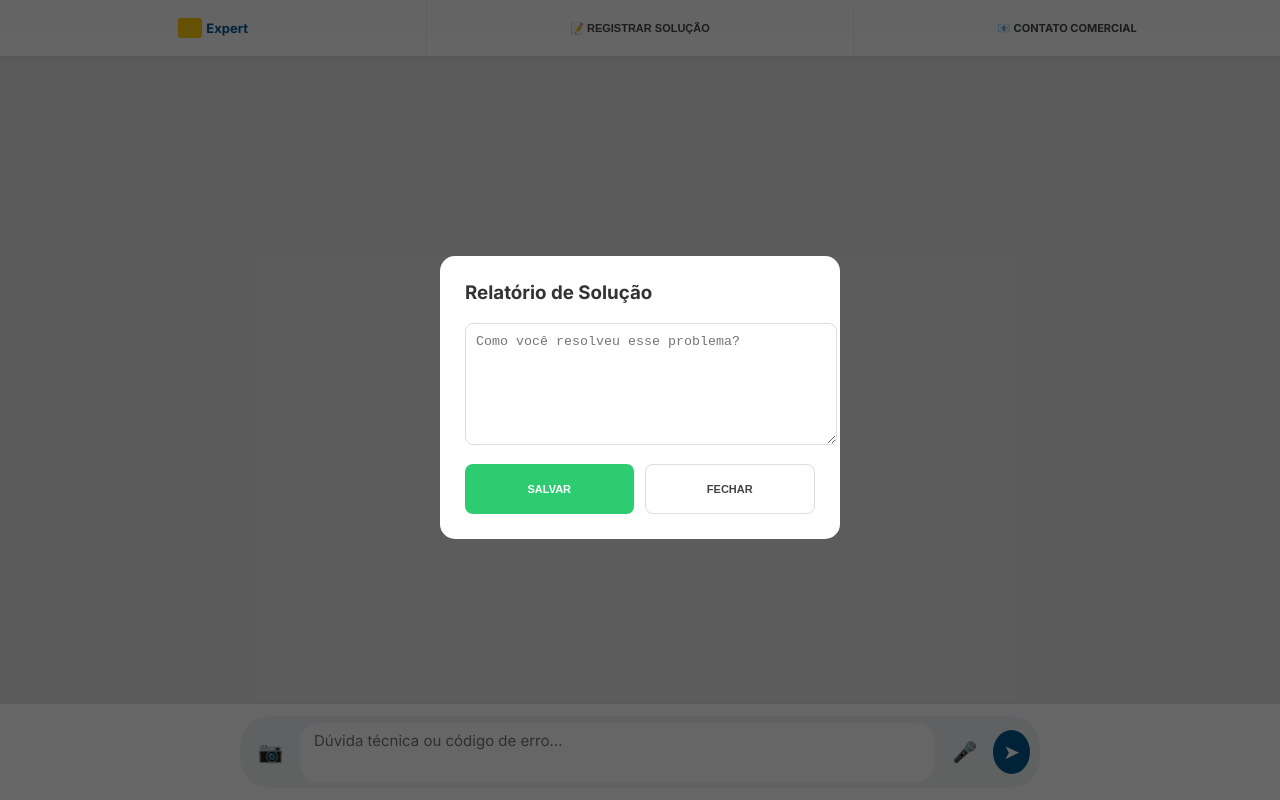
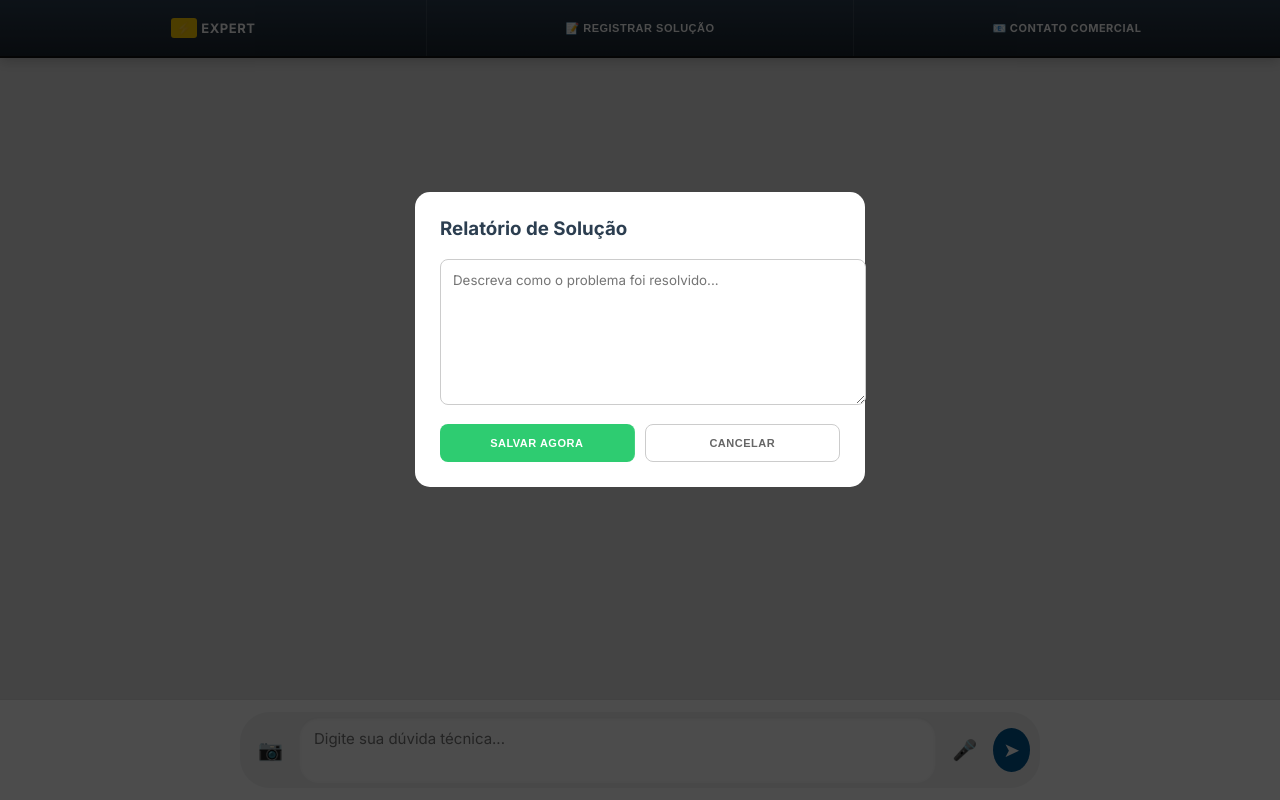
Before and after one commit to Rajudi59/EletroExpert-AI, a website: page frontend/index.html in a window 1280 px wide. Both pictures are taken after a click on the button "📝 REGISTRAR SOLUÇÃO". Drawn offline with Linux system fonts and the light colour scheme.

Commit message:
Layout industrial: Regua grafite e letras brancas

```diff
--- a/frontend/index.html
+++ b/frontend/index.html
@@ -20,7 +20,8 @@
             --cinza-bg: #e5e5e5;
             --cinza-input: #f1f3f4;
             --vermelho-fosco: #b84a4a;
-            --cinza-regua: #f8f9fa; /* Cinza bem claro para o início do degradê */
+            --grafite-escuro: #2c3e50; /* Cinza escuro industrial */
+            --grafite-medio: #455a64;
         }
 
         body {
@@ -29,49 +30,53 @@
             display: flex; flex-direction: column; min-height: 100vh;
         }
 
-        /* RÉGUA SUPERIOR - DEGRADÊ CINZA CLARO PARA BRANCO */
+        /* RÉGUA SUPERIOR - DEGRADÊ ESCURO PROFISSIONAL */
         .navbar {
             position: fixed; top: 0; left: 0; width: 100%;
-            background: linear-gradient(to bottom, var(--cinza-regua) 0%, #ffffff 100%);
+            background: linear-gradient(to bottom, var(--grafite-escuro) 0%, #1a252f 100%);
             display: flex;
-            box-shadow: 0 2px 10px rgba(0,0,0,0.08); z-index: 1000;
-            border-bottom: 1px solid #ddd;
+            box-shadow: 0 3px 12px rgba(0,0,0,0.2); z-index: 1000;
+            border-bottom: 2px solid #111;
         }
 
         .nav-item {
             flex: 1; display: flex; align-items: center; justify-content: center;
             padding: 18px 5px; text-decoration: none; font-size: 11px; font-weight: 700;
-            color: #444; cursor: pointer; text-align: center;
+            color: #ffffff; /* Letras em branco para destaque */
+            cursor: pointer; text-align: center;
             background: transparent; border: none; outline: none;
-            transition: background 0.2s;
+            transition: background 0.3s;
+            text-transform: uppercase; /* Dá um tom mais sério */
+            letter-spacing: 0.5px;
         }
 
         .nav-item:not(:last-child) {
-            border-right: 1px solid #eee;
+            border-right: 1px solid rgba(255, 255, 255, 0.1);
         }
 
-        .nav-item:hover { background: rgba(0, 0, 0, 0.03); }
+        .nav-item:hover { background: rgba(255, 255, 255, 0.1); }
 
-        .logo-item { color: var(--azul-link); font-size: 13px; }
-        .logo-item span { background: #ffcc00; color: #000; padding: 2px 4px; border-radius: 3px; margin-right: 4px; }
+        /* LOGOTIPO MANTÉM O DESTAQUE ORIGINAL */
+        .logo-item { font-size: 13px; color: #fff !important; }
+        .logo-item span { background: #ffcc00; color: #000; padding: 2px 5px; border-radius: 3px; margin-right: 4px; font-weight: 800; }
 
         /* ÁREA CENTRAL */
         .main-container {
             flex: 1; width: 100%; max-width: 800px;
-            margin: 90px auto 140px; padding: 0 15px; box-sizing: border-box;
+            margin: 95px auto 140px; padding: 0 15px; box-sizing: border-box;
         }
 
         .container-res {
             background: #fff; border-radius: 12px; padding: 20px;
-            box-shadow: 0 4px 15px rgba(0,0,0,0.05); display: none;
+            box-shadow: 0 4px 15px rgba(0,0,0,0.1); display: none;
         }
 
-        /* VERMELHO FOSCO PARA SEGURANÇA E OBSERVAÇÕES */
+        /* VERMELHO FOSCO TÉCNICO */
         .alerta-seguranca, .obs-importante {
             background: #fff4f4;
             border-left: 5px solid var(--vermelho-fosco);
             padding: 15px; font-size: 13px; color: var(--vermelho-fosco);
-            margin-bottom: 15px; border-radius: 4px; line-height: 1.5; font-weight: 500;
+            margin-bottom: 15px; border-radius: 4px; line-height: 1.5; font-weight: 600;
         }
 
         /* BARRA DE COMANDO */
@@ -87,9 +92,9 @@
         }
 
         #pergunta {
-            flex: 1; border: none; background: #fff; padding: 10px 15px;
+            flex: 1; border: none; background: #fff; padding: 12px 15px;
             outline: none; font-size: 15px; font-family: inherit; resize: none;
-            border-radius: 20px; height: 42px; box-shadow: inset 0 1px 3px rgba(0,0,0,0.08);
+            border-radius: 20px; height: 42px; box-shadow: inset 0 1px 3px rgba(0,0,0,0.1);
         }
 
         .icon-btn {
@@ -99,34 +104,34 @@
 
         .btn-mic-active {
             background: var(--verde-rec) !important; color: white !important;
-            box-shadow: 0 0 10px var(--verde-rec);
+            box-shadow: 0 0 12px var(--verde-rec);
         }
 
         .send-btn { background: var(--azul-link); color: white; padding: 10px; }
 
         /* MODAL */
-        .modal { display: none; position: fixed; z-index: 2000; left: 0; top: 0; width: 100%; height: 100%; background: rgba(0,0,0,0.6); }
-        .modal-content { background: #fff; margin: 20% auto; padding: 25px; border-radius: 15px; width: 85%; max-width: 400px; box-sizing: border-box; }
+        .modal { display: none; position: fixed; z-index: 2000; left: 0; top: 0; width: 100%; height: 100%; background: rgba(0,0,0,0.7); }
+        .modal-content { background: #fff; margin: 15% auto; padding: 25px; border-radius: 15px; width: 85%; max-width: 450px; box-sizing: border-box; }
     </style>
 </head>
 <body>
 
 <nav class="navbar">
     <div class="nav-item logo-item"><span>⚡</span>Expert</div>
-    <button class="nav-item" onclick="abrirModal()">📝 REGISTRAR SOLUÇÃO</button>
-    <a href="mailto:electroexpertdio@gmail.com?subject=Contato ElectroExpert&body=Olá Dionizio, vim pelo site." class="nav-item">📧 CONTATO COMERCIAL</a>
+    <button class="nav-item" onclick="abrirModal()">📝 Registrar Solução</button>
+    <a href="mailto:electroexpertdio@gmail.com?subject=Contato ElectroExpert&body=Olá Dionizio, vim pelo site." class="nav-item">📧 Contato Comercial</a>
 </nav>
 
 <div class="main-container">
     <div id="resultado" class="container-res">
         <div class="alerta-seguranca">
-            ⚠️ <strong>SEGURANÇA (NR-10):</strong> Use EPIs, realize o bloqueio de energias e verifique a ausência de tensão antes de qualquer intervenção. A segurança do operador é prioridade absoluta.
+            ⚠️ <strong>SEGURANÇA (NR-10):</strong> Obrigatório uso de EPIs. Realize o bloqueio de energias e confirme a ausência de tensão. A vida do técnico é prioridade.
         </div>
 
-        <div id="conteudo" style="line-height: 1.6; font-size: 15px; color: #444;"></div>
+        <div id="conteudo" style="line-height: 1.7; font-size: 15px; color: #333;"></div>
 
         <div class="obs-importante" style="margin-top: 20px;">
-            ℹ️ <strong>OBSERVAÇÃO TÉCNICA:</strong> Esta resposta é baseada no acervo disponível. Consulte sempre o manual oficial do fabricante para confirmação de parâmetros.
+            ℹ️ <strong>OBSERVAÇÃO:</strong> Informação baseada no acervo técnico. Em caso de dúvida, não opere o equipamento e consulte o fabricante.
         </div>
     </div>
 </div>
@@ -135,7 +140,7 @@
     <div class="input-container">
         <input type="file" id="camera-input" accept="image/*" capture="environment" style="display: none;">
         <button class="icon-btn" onclick="document.getElementById('camera-input').click()">📷</button>
-        <textarea id="pergunta" placeholder="Dúvida técnica ou código de erro..."></textarea>
+        <textarea id="pergunta" placeholder="Digite sua dúvida técnica..."></textarea>
         <button id="btn-mic" class="icon-btn" onclick="toggleVoz()">🎤</button>
         <button class="icon-btn send-btn" onclick="processarEntrada()">➤</button>
     </div>
@@ -143,11 +148,11 @@
 
 <div id="modalFeedback" class="modal">
     <div class="modal-content">
-        <h3 style="margin-top:0">Relatório de Solução</h3>
-        <textarea id="textoFeedback" style="width:100%; height:100px; border-radius:8px; padding:10px; border:1px solid #ddd;" placeholder="Como você resolveu esse problema?"></textarea>
+        <h3 style="margin-top:0; color: var(--grafite-escuro);">Relatório de Solução</h3>
+        <textarea id="textoFeedback" style="width:100%; height:120px; border-radius:8px; padding:12px; border:1px solid #ccc; font-family: inherit;" placeholder="Descreva como o problema foi resolvido..."></textarea>
         <div style="display:flex; gap:10px; margin-top:15px;">
-            <button class="nav-item" style="background:var(--verde-rec); color:#fff; flex:1; border-radius:8px;" onclick="enviarFeedback()">SALVAR</button>
-            <button class="nav-item" style="flex:1; border-radius:8px; border: 1px solid #ddd;" onclick="fecharModal()">FECHAR</button>
+            <button class="nav-item" style="background:var(--verde-rec); color:#fff; flex:1; border-radius:8px; padding: 12px;" onclick="enviarFeedback()">SALVAR AGORA</button>
+            <button class="nav-item" style="flex:1; border-radius:8px; border: 1px solid #ccc; color: #666; padding: 12px;" onclick="fecharModal()">CANCELAR</button>
         </div>
     </div>
 </div>
@@ -185,7 +190,7 @@
         const texto = textarea.value.trim();
         if(!texto) return;
         resultadoDiv.style.display = "block";
-        conteudoDiv.innerHTML = "<em>Analisando manuais...</em>";
+        conteudoDiv.innerHTML = "<em>Consultando base de dados técnica...</em>";
         try {
             const res = await fetch("/chat", {
                 method: "POST",
@@ -196,16 +201,16 @@
             conteudoDiv.innerHTML = data.answer.replace(/\n/g, "<br>").replace(/\*\*(.*?)\*\*/g, '<strong>$1</strong>');
             textarea.value = "";
             window.scrollTo(0, 0);
-        } catch (e) { conteudoDiv.innerHTML = "Falha na conexão com o servidor."; }
+        } catch (e) { conteudoDiv.innerHTML = "Erro de conexão com o servidor."; }
     }
 
     function abrirModal() { document.getElementById("modalFeedback").style.display = "block"; }
     function fecharModal() { document.getElementById("modalFeedback").style.display = "none"; }
     async function enviarFeedback() {
         const fb = document.getElementById("textoFeedback").value;
-        if(!fb) return alert("Por favor, descreva a solução.");
+        if(!fb) return alert("Por favor, relate a solução.");
         await fetch("/feedback", { method: "POST", headers: { "Content-Type": "application/json" }, body: JSON.stringify({ feedback: fb }) });
-        alert("Experiência arquivada!"); fecharModal();
+        alert("Experiência salva com sucesso!"); fecharModal();
     }
 </script>
 </body>
```
